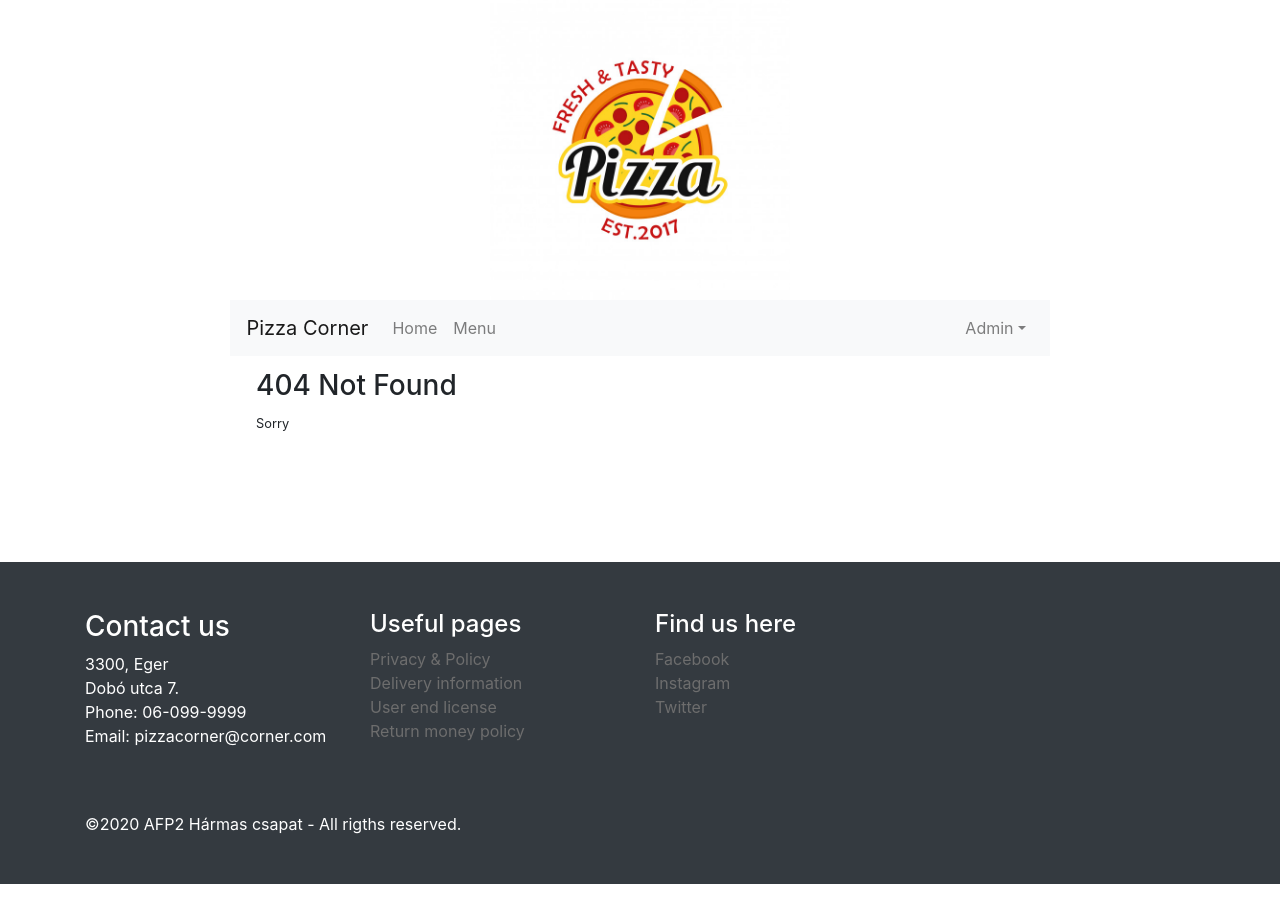
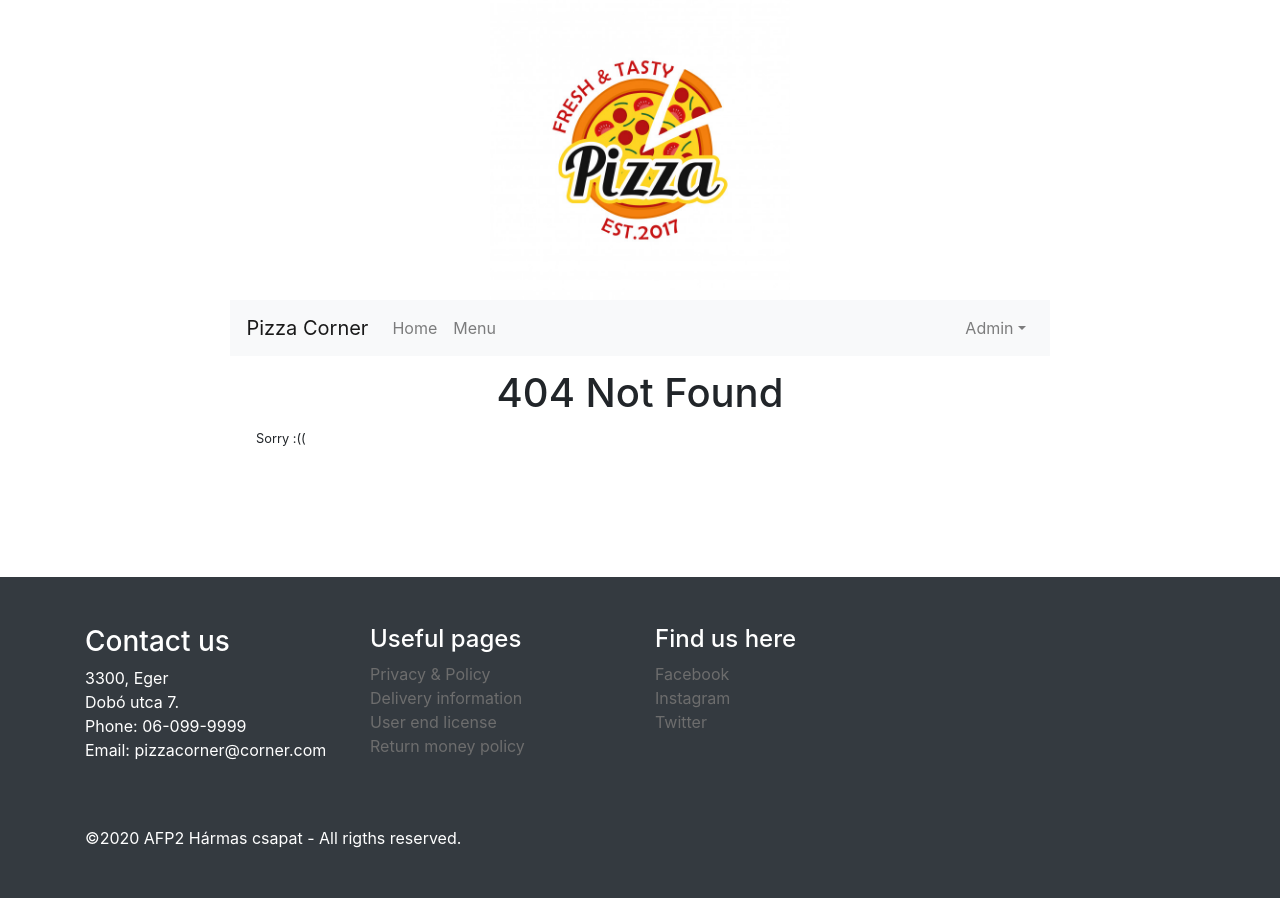
Before and after one commit to tamas-balog/afp2-harmas-csapat, a React (Create React App) app in the folder Frontend/reactApp/: page /404 in a window 1280 px wide. Built offline with nearby package versions, Linux system fonts and the light colour scheme; what flux would draw is missing.

Commit message:
Update 404.js

```diff
--- a/Frontend/reactApp/src/components/layouts/404.js
+++ b/Frontend/reactApp/src/components/layouts/404.js
@@ -3,8 +3,8 @@ import React from 'react';
 const NotFoundPage = () => {
     return (
         <div>
-            <h3>404 Not Found</h3>
-            <small>Sorry</small>
+            <h1 style={{textAlign: "center"}}>404 Not Found</h1>
+            <small>Sorry :((</small>
         </div>
     );
 };
```
